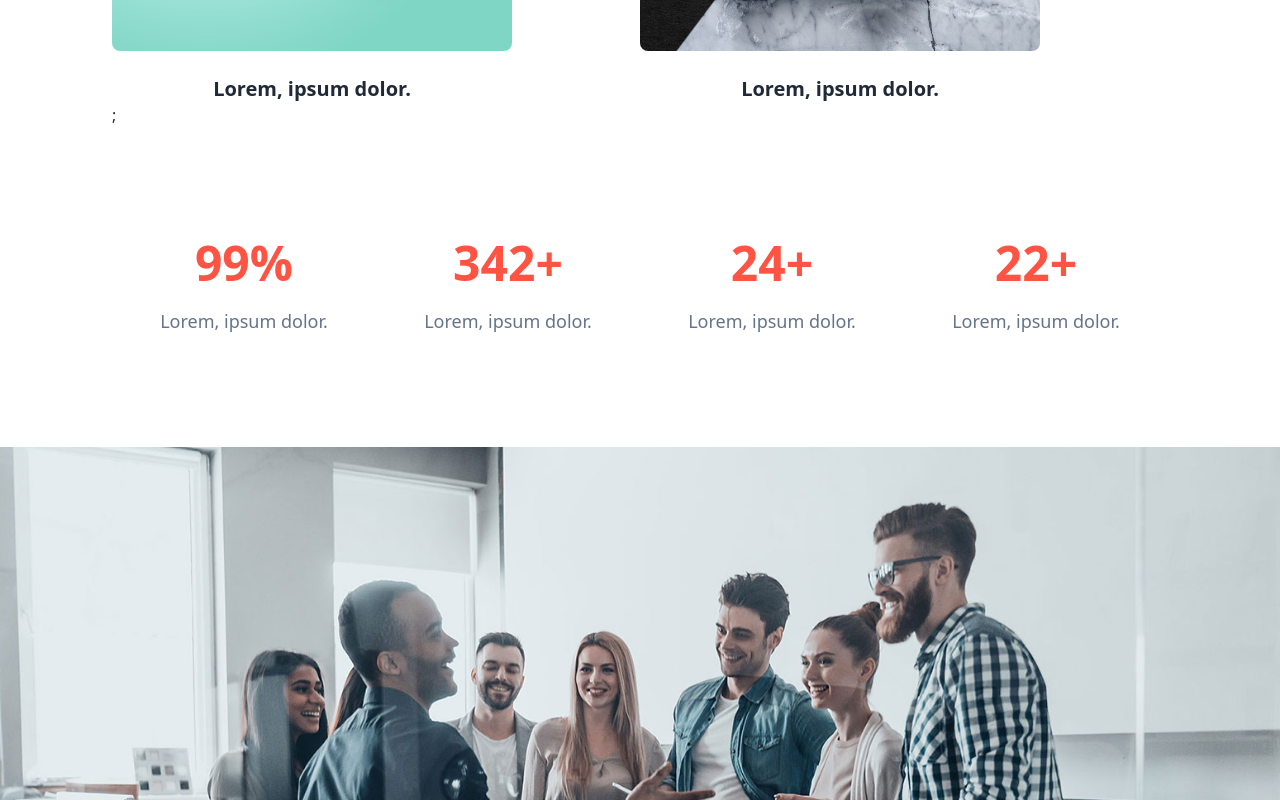
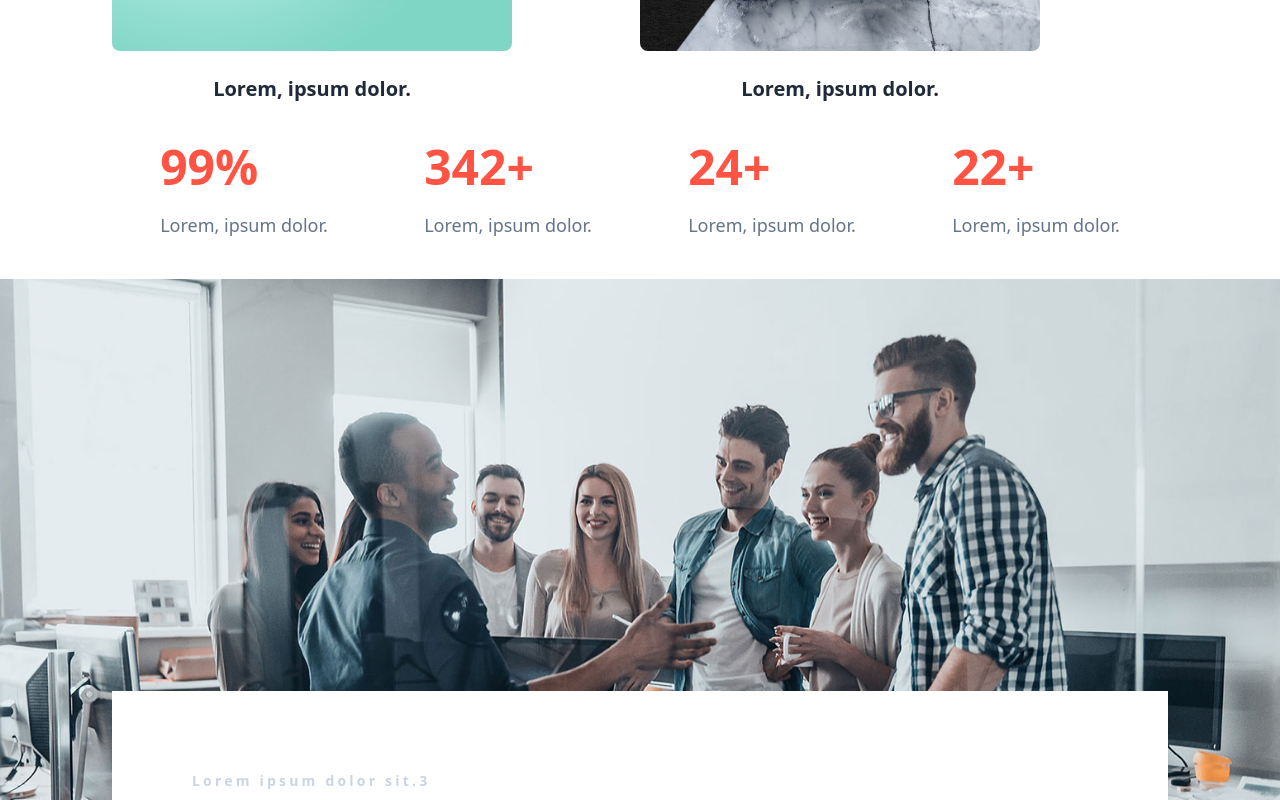
Before and after one commit to shaikat17/pinak, a React (Vite) app: page / in a window 1280 px wide. Shown: the part 4200-5000 px from the top of the page. Built offline with nearby package versions, Linux system fonts and the light colour scheme.

Commit message:
Layout change for counter section

```diff
--- a/src/components/RecentWorks/RecentWorks.jsx
+++ b/src/components/RecentWorks/RecentWorks.jsx
@@ -3,103 +3,145 @@ import CountUp from "react-countup";
 import ScrollTrigger from "react-scroll-trigger";
 import Carousel from "react-multi-carousel";
 import "react-multi-carousel/lib/styles.css";
-import rw1 from '../../assets/images/rw1.jpg';
-import rw2 from '../../assets/images/rw2.jpg';
-import rw3 from '../../assets/images/rw3.jpg';
-import rw4 from '../../assets/images/rw4.jpg';
-import rw5 from '../../assets/images/rw5.jpg';
-
+import rw1 from "../../assets/images/rw1.jpg";
+import rw2 from "../../assets/images/rw2.jpg";
+import rw3 from "../../assets/images/rw3.jpg";
+import rw4 from "../../assets/images/rw4.jpg";
+import rw5 from "../../assets/images/rw5.jpg";
 
 const RecentWorks = () => {
   const [counterOn, setCounterOn] = useState(false);
   const responsive = {
     desktop: {
       breakpoint: { max: 3000, min: 1024 },
-          items: 3
+      items: 3,
     },
     tablet: {
       breakpoint: { max: 1024, min: 464 },
-          items: 2
+      items: 2,
     },
     mobile: {
       breakpoint: { max: 464, min: 0 },
-          items: 1
-        }
+      items: 1,
+    },
   };
   return (
     <div className="mx-8 lg:mx-28">
       <div className="mb-20">
-            <h4 style={{letterSpacing: '0.2rem'}} className='text-sm font-bold text-slate-300'>Lorem ipsum dolor sit.3</h4>
+        <h4
+          style={{ letterSpacing: "0.2rem" }}
+          className="text-sm font-bold text-slate-300"
+        >
+          Lorem ipsum dolor sit.3
+        </h4>
         <h1 className="text-3xl lg:text-5xl font-bold mt-3">Lorem, ipsum.</h1>
       </div>
 
       {/* Recent Works Cards */}
 
       <div>
-
         <Carousel responsive={responsive}>
           <div className=" lg:w-[400px]">
-                <img style={{width: '400px', height: '400px'}} src={rw1} className="rounded-lg" alt="" />
-                <h3 className="text-xl font-bold text-center mt-6">Lorem, ipsum dolor.</h3>
+            <img
+              style={{ width: "400px", height: "400px" }}
+              src={rw1}
+              className="rounded-lg"
+              alt=""
+            />
+            <h3 className="text-xl font-bold text-center mt-6">
+              Lorem, ipsum dolor.
+            </h3>
           </div>
           <div className=" lg:w-[400px]">
-                <img style={{width: '400px', height: '400px'}} src={rw2} className="rounded-lg" alt="" />
-                <h3 className="text-xl font-bold text-center mt-6">Lorem, ipsum dolor.</h3>
+            <img
+              style={{ width: "400px", height: "400px" }}
+              src={rw2}
+              className="rounded-lg"
+              alt=""
+            />
+            <h3 className="text-xl font-bold text-center mt-6">
+              Lorem, ipsum dolor.
+            </h3>
           </div>
           <div className=" lg:w-[400px]">
-                <img style={{width: '400px', height: '400px'}} src={rw3} className="rounded-lg" alt="" />
-                <h3 className="text-xl font-bold text-center mt-6">Lorem, ipsum dolor.</h3>
+            <img
+              style={{ width: "400px", height: "400px" }}
+              src={rw3}
+              className="rounded-lg"
+              alt=""
+            />
+            <h3 className="text-xl font-bold text-center mt-6">
+              Lorem, ipsum dolor.
+            </h3>
           </div>
           <div className=" lg:w-[400px]">
-                <img style={{width: '400px', height: '400px'}} src={rw4} className="rounded-lg" alt="" />
-                <h3 className="text-xl font-bold text-center mt-6">Lorem, ipsum dolor.</h3>
+            <img
+              style={{ width: "400px", height: "400px" }}
+              src={rw4}
+              className="rounded-lg"
+              alt=""
+            />
+            <h3 className="text-xl font-bold text-center mt-6">
+              Lorem, ipsum dolor.
+            </h3>
           </div>
           <div className=" lg:w-[400px]">
-                <img style={{width: '400px', height: '400px'}} src={rw5} className="rounded-lg" alt="" />
-                <h3 className="text-xl font-bold text-center mt-6">Lorem, ipsum dolor.</h3>
+            <img
+              style={{ width: "400px", height: "400px" }}
+              src={rw5}
+              className="rounded-lg"
+              alt=""
+            />
+            <h3 className="text-xl font-bold text-center mt-6">
+              Lorem, ipsum dolor.
+            </h3>
           </div>
-            </Carousel>;
+        </Carousel>
       </div>
 
       {/* Scroll Counters */}
-            <ScrollTrigger onEnter={()=>setCounterOn(true)}>
-        <div className="flex justify-around my-28 text-center">
-        <div className='flex gap-1 md:gap-3 lg:gap-5 items-center'>
-                <div>
-                    {
-                        counterOn &&
-                        <h2 className='text-2xl md:text-3xl lg:text-5xl font-bold text-[#ff5443]'><CountUp start={0} end={99} duration={2} delay={0} />%</h2>
-                    }
-                    <p className='text-xs md:text-sm lg:text-lg mt-5 text-slate-500'>Lorem, ipsum dolor.</p>
+      <ScrollTrigger onEnter={() => setCounterOn(true)}>
+        {/* <div className="flex justify-around my-28 text-center"> */}
+        <div className="grid grid-cols-2 md:grid-cols-4 place-items-center my-10">
+          <div className="flex flex-col mb-3 md:mb-0">
+              {counterOn && (
+                <h2 className="text-3xl md:text-5xl font-bold text-[#ff5443]">
+                  <CountUp start={0} end={99} duration={2} delay={0} />%
+                </h2>
+              )}
+              <p className="lg:text-lg mt-5 text-slate-500">
+                Lorem, ipsum dolor.
+              </p>
           </div>
-
+          <div className="flex flex-col mb-3 md:mb-0">
+              {counterOn && (
+                <h2 className="text-3xl md:text-5xl font-bold text-[#ff5443]">
+                  <CountUp start={0} end={342} duration={2} delay={0} />+
+                </h2>
+              )}
+              <p className="lg:text-lg mt-5 text-slate-500">
+                Lorem, ipsum dolor.
+              </p>
           </div>
-        <div className='flex gap-1 md:gap-3 lg:gap-5 items-center'>
-                <div>
-                    {
-                        counterOn &&
-                        <h2 className='text-2xl md:text-3xl lg:text-5xl font-bold text-[#ff5443]'><CountUp start={0} end={342} duration={2} delay={0} />+</h2>
-                    }
-                    <p className='text-xs md:text-sm lg:text-lg mt-5 text-slate-500'>Lorem, ipsum dolor.</p>
+          <div className="flex flex-col">
+              {counterOn && (
+                <h2 className="text-3xl md:text-5xl font-bold text-[#ff5443]">
+                  <CountUp start={0} end={24} duration={2} delay={0} />+
+                </h2>
+              )}
+              <p className="lg:text-lg mt-5 text-slate-500">
+                Lorem, ipsum dolor.
+              </p>
           </div>
-            </div>
-            <div className='flex gap-1 md:gap-3 lg:gap-5 items-center'>
-                <div>
-                    {
-                        counterOn &&
-                        <h2 className='text-2xl md:text-3xl lg:text-5xl font-bold text-[#ff5443]'><CountUp start={0} end={24} duration={2} delay={0} />+</h2>
-                    }
-                    <p className='text-xs md:text-sm lg:text-lg mt-5 text-slate-500'>Lorem, ipsum dolor.</p>
-                </div>
-            </div>
-            <div className='flex gap-1 md:gap-3 lg:gap-5 items-center'>
-                <div>
-                    {
-                        counterOn &&
-                        <h2 className='text-2xl md:text-3xl lg:text-5xl font-bold text-[#ff5443]'><CountUp start={0} end={22} duration={2} delay={0} />+</h2>
-                    }
-                    <p className='text-xs md:text-sm lg:text-lg mt-5 text-slate-500'>Lorem, ipsum dolor.</p>
-                </div>
+          <div className="flex flex-col">
+              {counterOn && (
+                <h2 className="text-3xl md:text-5xl font-bold text-[#ff5443]">
+                  <CountUp start={0} end={22} duration={2} delay={0} />+
+                </h2>
+              )}
+              <p className="lg:text-lg mt-5 text-slate-500">
+                Lorem, ipsum dolor.
+              </p>
           </div>
         </div>
       </ScrollTrigger>
```
Lines whose indentation alone changed are shown as unchanged.
